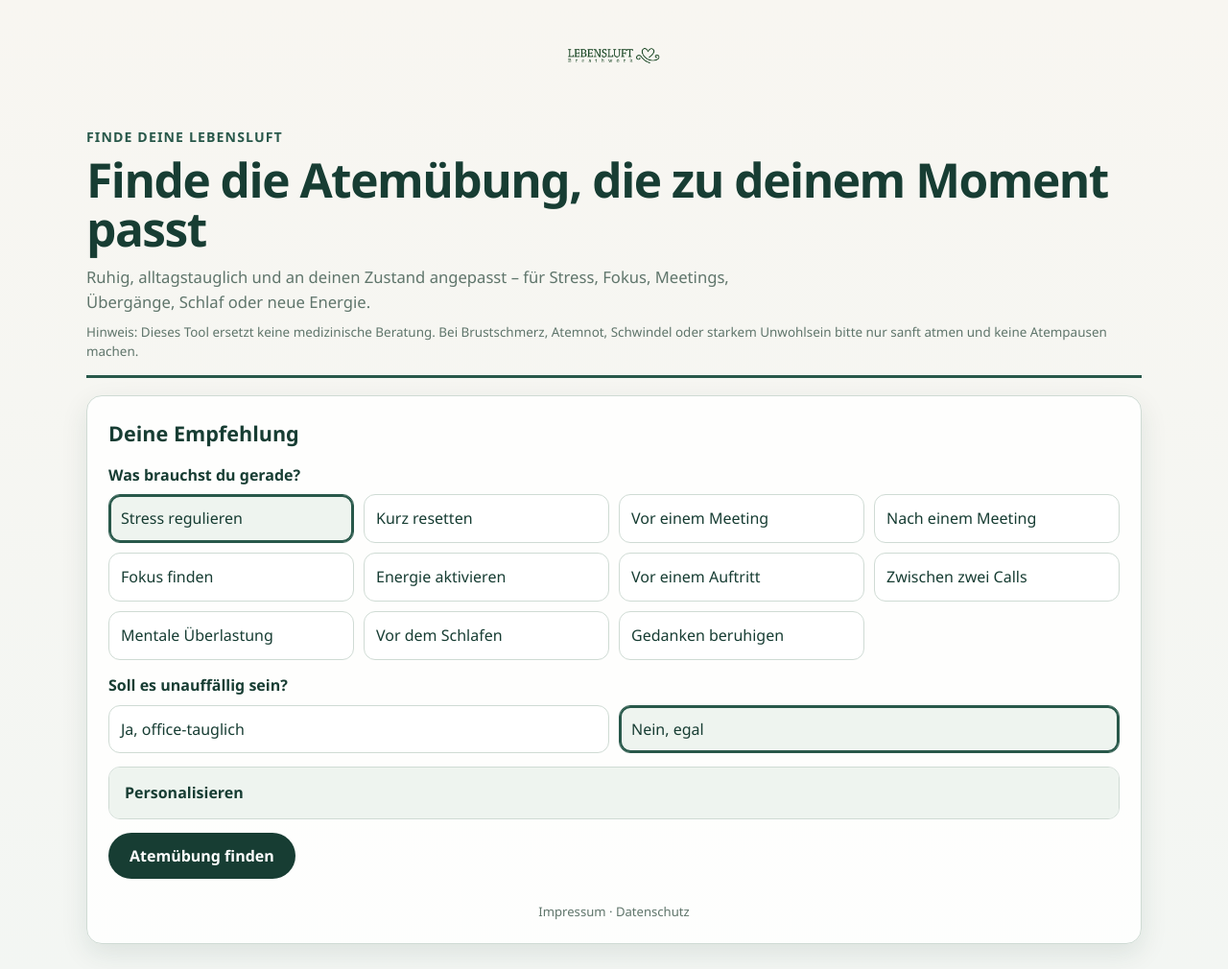
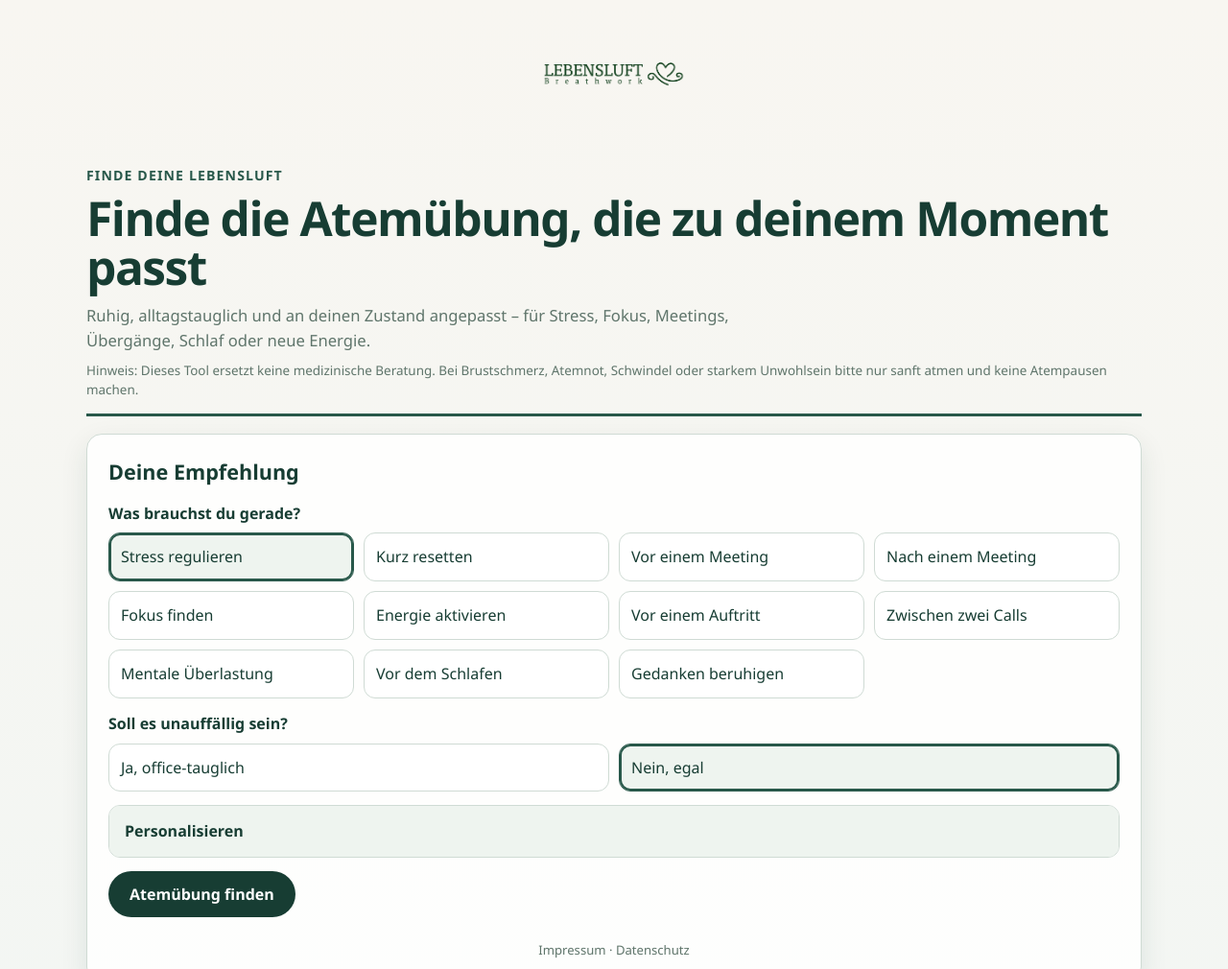
Before and after one commit to lebensluft/DeineLebensluft, a plain HTML site: page index.html in a window 1280 px wide. Shown: the top 1010 px of the page at 96% size. Drawn offline with Linux system fonts and the light colour scheme.

Commit message:
Increase logo max height from 80px to 120px

```diff
--- a/index.html
+++ b/index.html
@@ -46,7 +46,7 @@ body{
   margin-bottom:24px;
 }
 .logo-header img{
-  max-height:80px;
+  max-height:120px;
   width:auto;
 }
 .hero{
```
